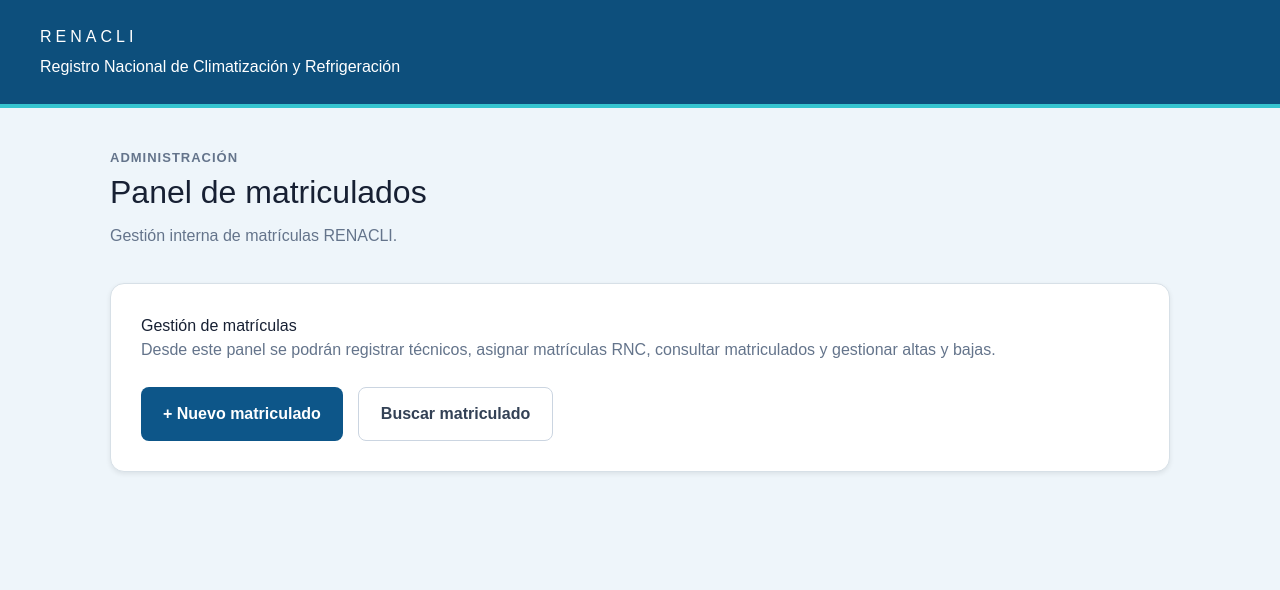
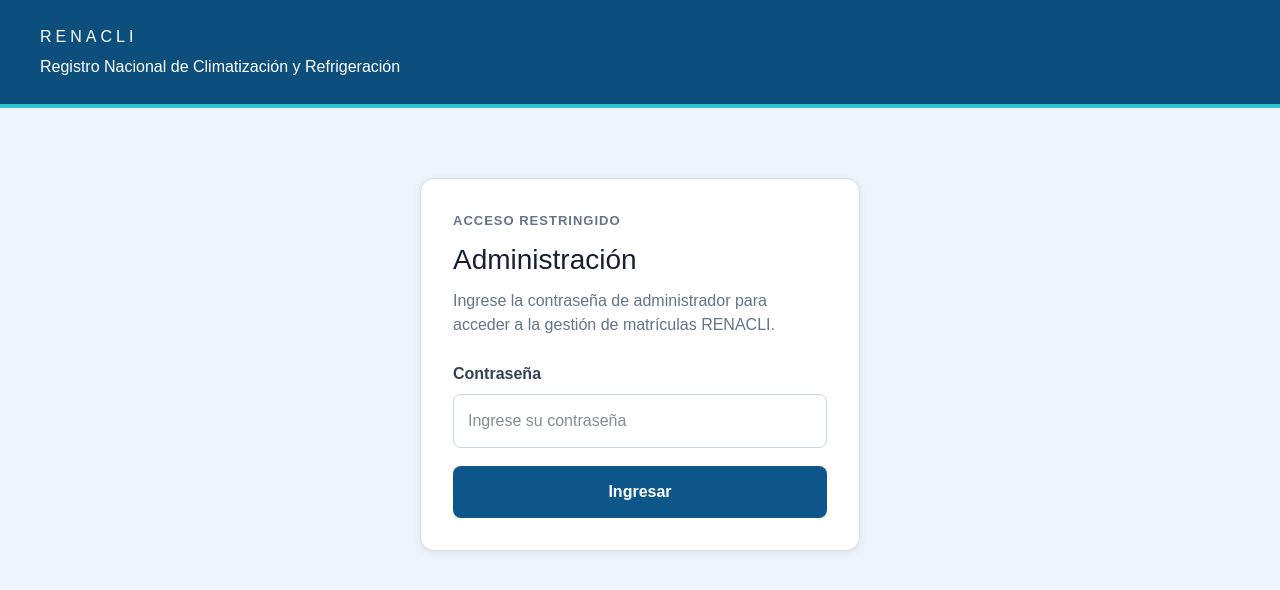
Before and after one commit to almacencasa25-droid/renacli-web, a Next.js app: page /administrador in a window 1280 px wide. Shown: the top 590 px of the page. Built offline with nearby package versions, Linux system fonts and the light colour scheme; no server answers.

Commit message:
Proteger panel administrador con contraseña

```diff
--- a/app/administrador/page.tsx
+++ b/app/administrador/page.tsx
@@ -1,4 +1,266 @@
-export default function AdministradorPage() {
+import crypto from "crypto"
+import { cookies } from "next/headers"
+import { redirect } from "next/navigation"
+
+const COOKIE_NAME = "renacli_admin_session"
+
+function obtenerTokenAdministrador() {
+  const password = process.env.RENACLI_ADMIN_PASSWORD
+
+  if (!password) {
+    return null
+  }
+
+  return crypto
+    .createHash("sha256")
+    .update(password)
+    .digest("hex")
+}
+
+async function iniciarSesion(formData: FormData) {
+  "use server"
+
+  const passwordIngresada = String(
+    formData.get("password") ?? ""
+  )
+
+  const passwordCorrecta =
+    process.env.RENACLI_ADMIN_PASSWORD
+
+  if (!passwordCorrecta) {
+    redirect("/administrador?error=config")
+  }
+
+  if (passwordIngresada !== passwordCorrecta) {
+    redirect("/administrador?error=incorrecta")
+  }
+
+  const token = obtenerTokenAdministrador()
+
+  if (!token) {
+    redirect("/administrador?error=config")
+  }
+
+  const cookieStore = await cookies()
+
+  cookieStore.set(COOKIE_NAME, token, {
+    httpOnly: true,
+    secure: process.env.NODE_ENV === "production",
+    sameSite: "strict",
+    path: "/",
+    maxAge: 60 * 60 * 8,
+  })
+
+  redirect("/administrador")
+}
+
+async function cerrarSesion() {
+  "use server"
+
+  const cookieStore = await cookies()
+
+  cookieStore.delete(COOKIE_NAME)
+
+  redirect("/administrador")
+}
+
+type Props = {
+  searchParams?: Promise<{
+    error?: string
+  }>
+}
+
+export default async function AdministradorPage({
+  searchParams,
+}: Props) {
+  const parametros = searchParams
+    ? await searchParams
+    : {}
+
+  const cookieStore = await cookies()
+
+  const tokenGuardado =
+    cookieStore.get(COOKIE_NAME)?.value
+
+  const tokenCorrecto =
+    obtenerTokenAdministrador()
+
+  const autorizado =
+    Boolean(tokenCorrecto) &&
+    tokenGuardado === tokenCorrecto
+
+  if (!autorizado) {
+    return (
+      <main
+        style={{
+          minHeight: "100vh",
+          background: "#eef5fa",
+          fontFamily: "Arial, sans-serif",
+        }}
+      >
+        <header
+          style={{
+            background: "#0d4f7c",
+            color: "white",
+            padding: "25px 40px",
+            borderBottom: "4px solid #35c4cf",
+          }}
+        >
+          <h1
+            style={{
+              margin: 0,
+              letterSpacing: "4px",
+            }}
+          >
+            RENACLI
+          </h1>
+
+          <p
+            style={{
+              margin: "6px 0 0",
+            }}
+          >
+            Registro Nacional de Climatización y
+            Refrigeración
+          </p>
+        </header>
+
+        <section
+          style={{
+            maxWidth: "480px",
+            margin: "70px auto",
+            padding: "0 20px",
+          }}
+        >
+          <div
+            style={{
+              background: "white",
+              border: "1px solid #d7e0e7",
+              borderRadius: "14px",
+              padding: "32px",
+              boxShadow:
+                "0 2px 8px rgba(0,0,0,0.08)",
+            }}
+          >
+            <p
+              style={{
+                color: "#64748b",
+                fontSize: "13px",
+                fontWeight: "bold",
+                letterSpacing: "1px",
+              }}
+            >
+              ACCESO RESTRINGIDO
+            </p>
+
+            <h2
+              style={{
+                marginTop: "8px",
+                marginBottom: "8px",
+                color: "#172033",
+                fontSize: "28px",
+              }}
+            >
+              Administración
+            </h2>
+
+            <p
+              style={{
+                color: "#64748b",
+                marginBottom: "25px",
+                lineHeight: 1.5,
+              }}
+            >
+              Ingrese la contraseña de administrador
+              para acceder a la gestión de matrículas
+              RENACLI.
+            </p>
+
+            {parametros?.error === "incorrecta" && (
+              <div
+                style={{
+                  background: "#fff1f2",
+                  border: "1px solid #fecdd3",
+                  color: "#be123c",
+                  borderRadius: "8px",
+                  padding: "12px 14px",
+                  marginBottom: "20px",
+                }}
+              >
+                Contraseña incorrecta.
+              </div>
+            )}
+
+            {parametros?.error === "config" && (
+              <div
+                style={{
+                  background: "#fff7ed",
+                  border: "1px solid #fed7aa",
+                  color: "#c2410c",
+                  borderRadius: "8px",
+                  padding: "12px 14px",
+                  marginBottom: "20px",
+                }}
+              >
+                La contraseña de administración no
+                está configurada correctamente.
+              </div>
+            )}
+
+            <form action={iniciarSesion}>
+              <label
+                htmlFor="password"
+                style={{
+                  display: "block",
+                  color: "#334155",
+                  fontWeight: "bold",
+                  marginBottom: "8px",
+                }}
+              >
+                Contraseña
+              </label>
+
+              <input
+                id="password"
+                name="password"
+                type="password"
+                required
+                autoComplete="current-password"
+                placeholder="Ingrese su contraseña"
+                style={{
+                  width: "100%",
+                  boxSizing: "border-box",
+                  padding: "14px",
+                  borderRadius: "8px",
+                  border: "1px solid #cbd5e1",
+                  fontSize: "16px",
+                  marginBottom: "18px",
+                }}
+              />
+
+              <button
+                type="submit"
+                style={{
+                  width: "100%",
+                  padding: "14px 20px",
+                  border: "none",
+                  borderRadius: "8px",
+                  background: "#0d5689",
+                  color: "white",
+                  fontWeight: "bold",
+                  fontSize: "16px",
+                  cursor: "pointer",
+                }}
+              >
+                Ingresar
+              </button>
+            </form>
+          </div>
+        </section>
+      </main>
+    )
+  }
+
   return (
     <main
       style={{
@@ -13,13 +275,50 @@ export default function AdministradorPage() {
           color: "white",
           padding: "25px 40px",
           borderBottom: "4px solid #35c4cf",
+          display: "flex",
+          justifyContent: "space-between",
+          alignItems: "center",
+          gap: "20px",
+          flexWrap: "wrap",
         }}
       >
-        <h1 style={{ margin: 0, letterSpacing: "4px" }}>RENACLI</h1>
+        <div>
+          <h1
+            style={{
+              margin: 0,
+              letterSpacing: "4px",
+            }}
+          >
+            RENACLI
+          </h1>
 
-        <p style={{ margin: "6px 0 0" }}>
-          Registro Nacional de Climatización y Refrigeración
-        </p>
+          <p
+            style={{
+              margin: "6px 0 0",
+            }}
+          >
+            Registro Nacional de Climatización y
+            Refrigeración
+          </p>
+        </div>
+
+        <form action={cerrarSesion}>
+          <button
+            type="submit"
+            style={{
+              padding: "10px 16px",
+              borderRadius: "8px",
+              border:
+                "1px solid rgba(255,255,255,0.5)",
+              background: "transparent",
+              color: "white",
+              fontWeight: "bold",
+              cursor: "pointer",
+            }}
+          >
+            Cerrar sesión
+          </button>
+        </form>
       </header>
 
       <section
@@ -50,7 +349,12 @@ export default function AdministradorPage() {
           Panel de matriculados
         </h2>
 
-        <p style={{ color: "#64748b", marginBottom: "35px" }}>
+        <p
+          style={{
+            color: "#64748b",
+            marginBottom: "35px",
+          }}
+        >
           Gestión interna de matrículas RENACLI.
         </p>
 
@@ -60,16 +364,29 @@ export default function AdministradorPage() {
             border: "1px solid #d7e0e7",
             borderRadius: "14px",
             padding: "30px",
-            boxShadow: "0 2px 5px rgba(0,0,0,0.08)",
+            boxShadow:
+              "0 2px 5px rgba(0,0,0,0.08)",
           }}
         >
-          <h3 style={{ marginTop: 0, color: "#172033" }}>
+          <h3
+            style={{
+              marginTop: 0,
+              color: "#172033",
+            }}
+          >
             Gestión de matrículas
           </h3>
 
-          <p style={{ color: "#64748b" }}>
-            Desde este panel se podrán registrar técnicos, asignar matrículas
-            RNC, consultar matriculados y gestionar altas y bajas.
+          <p
+            style={{
+              color: "#64748b",
+              lineHeight: 1.5,
+            }}
+          >
+            Desde este panel se podrán registrar
+            técnicos, asignar matrículas RNC,
+            consultar matriculados y gestionar altas
+            y bajas.
           </p>
 
           <div
@@ -99,7 +416,8 @@ export default function AdministradorPage() {
               type="button"
               style={{
                 padding: "14px 22px",
-                border: "1px solid #cbd5e1",
+                border:
+                  "1px solid #cbd5e1",
                 borderRadius: "8px",
                 background: "white",
                 color: "#334155",
```
